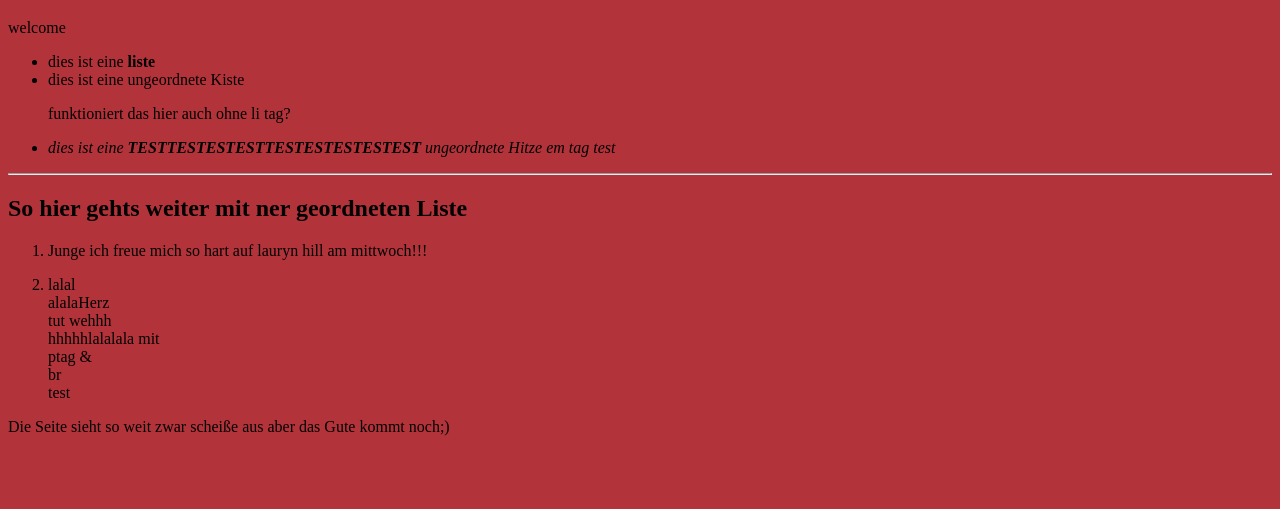
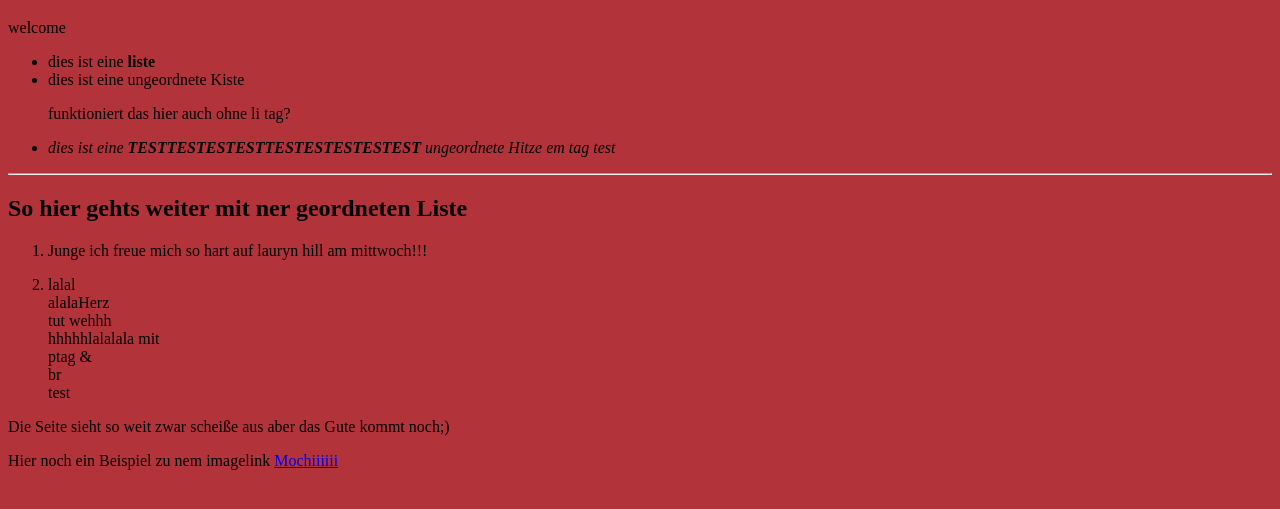
Before and after one commit to emmalaur/portfolio, a plain HTML site: page index.html in a window 1280 px wide. Shown: the part 61-570 px from the top of the page. Drawn offline with Linux system fonts and the light colour scheme.

Commit message:
mochi test!

```diff
--- a/index.html
+++ b/index.html
@@ -31,6 +31,8 @@
 
         <p> Die Seite sieht so weit zwar scheiße aus aber das Gute kommt noch;) </p>
 
+        <p> Hier noch ein Beispiel zu nem imagelink <a href="links-and-images/images/mochi.jpg"> Mochiiiiii</a></p>
+
 
     </body>
 </html>
```
